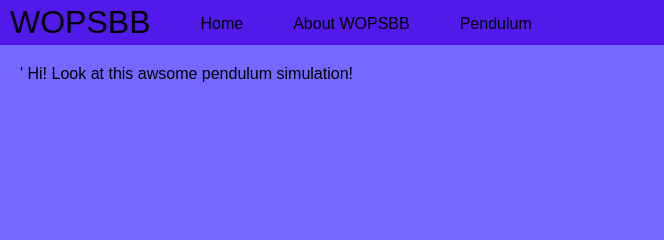
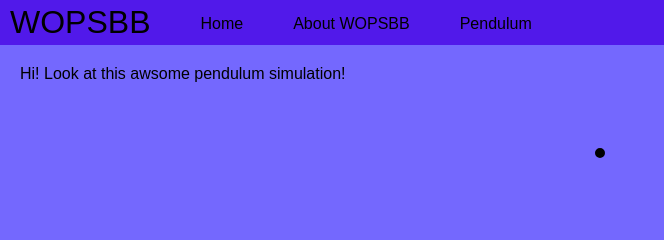
Before and after one commit to IleriB/WOPSBB, a plain HTML site: page Pages/Pendulum.html in a window 1280 px wide. Shown: the top 240 px of the page, 0-664 px from the left. Drawn offline with Linux system fonts and the light colour scheme.

Commit message:
Working on pendulum outline

```diff
--- a/Pages/Pendulum.html
+++ b/Pages/Pendulum.html
@@ -67,11 +67,36 @@
         <a href ="./About.html" class = "nav-link"> About WOPSBB</a>
         <a href ="Pendulum.html" class = "nav-link"> Pendulum </a>
     </div>
-    <div class = "message">'
+    <div class = "message">
         Hi! Look at this awsome pendulum simulation!
     </div>
 
 </body>
+<canvas </canvas id="simCanvas" width="1200" height=" 400"></canvas>
+<script>
+    const canvas = document.getElementById("simCanvas");
+    const ctx = canvas.getContext("2d");
+
+    let x = 600;
+    let y = 250;
+    let r = 12
+
+    ctx.beginPath();
+    ctx.arc(x,y,r,0, Math.PI*2); /* arc ( x,y, radius, start angle, end angle)*/
+    ctx.arc(600,50,5,0, Math.PI*2);
+    ctx.fill();
+
+
+    function animate (){
+        ctx.clearRect(0,0,800,400)
+
+    }
+
+
+
+
+
+</script>
 
 
 </html>
```
